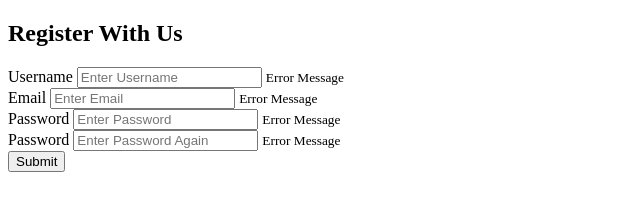
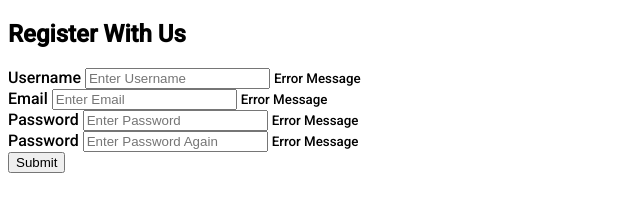
Before and after one commit to pritamhate/form-validation, a plain HTML site: page index.html in a window 1280 px wide. Shown: the whole page, without its empty margins (0-640 px from the left). Drawn offline with Linux system fonts and the light colour scheme.

Commit message:
css linked and google font implemented

```diff
--- a/index.html
+++ b/index.html
@@ -5,6 +5,7 @@
     <meta http-equiv="X-UA-Compatible" content="IE=edge" />
     <meta name="viewport" content="width=device-width, initial-scale=1.0" />
     <title>Form Validation JS 01/20</title>
+    <link rel="stylesheet" href="style.css" />
   </head>
   <body>
     <div class="container">
--- a/style.css
+++ b/style.css
@@ -0,0 +1,4 @@
+@import url("https://fonts.googleapis.com/css2?family=Roboto:wght@300;500&display=swap");
+body {
+  font-family: "Roboto", sans-serif;
+}
```
